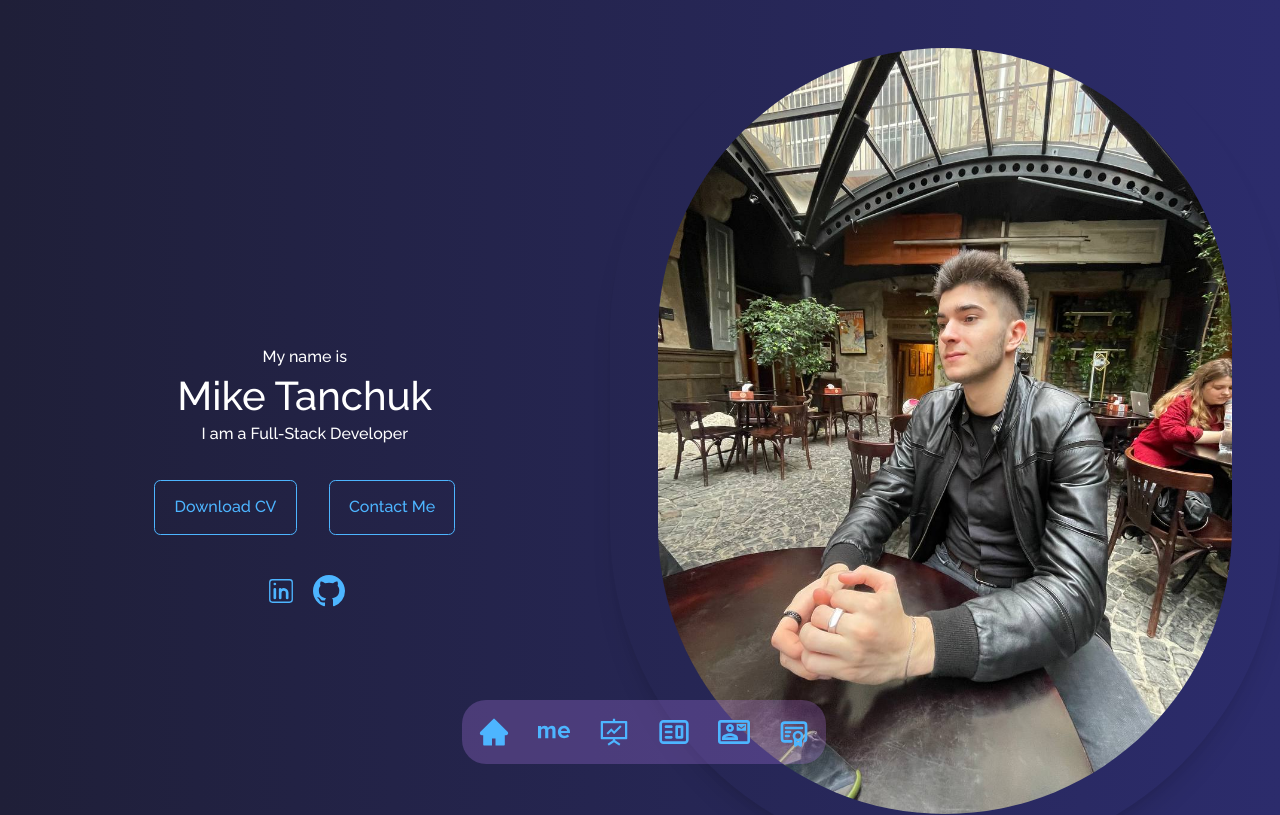
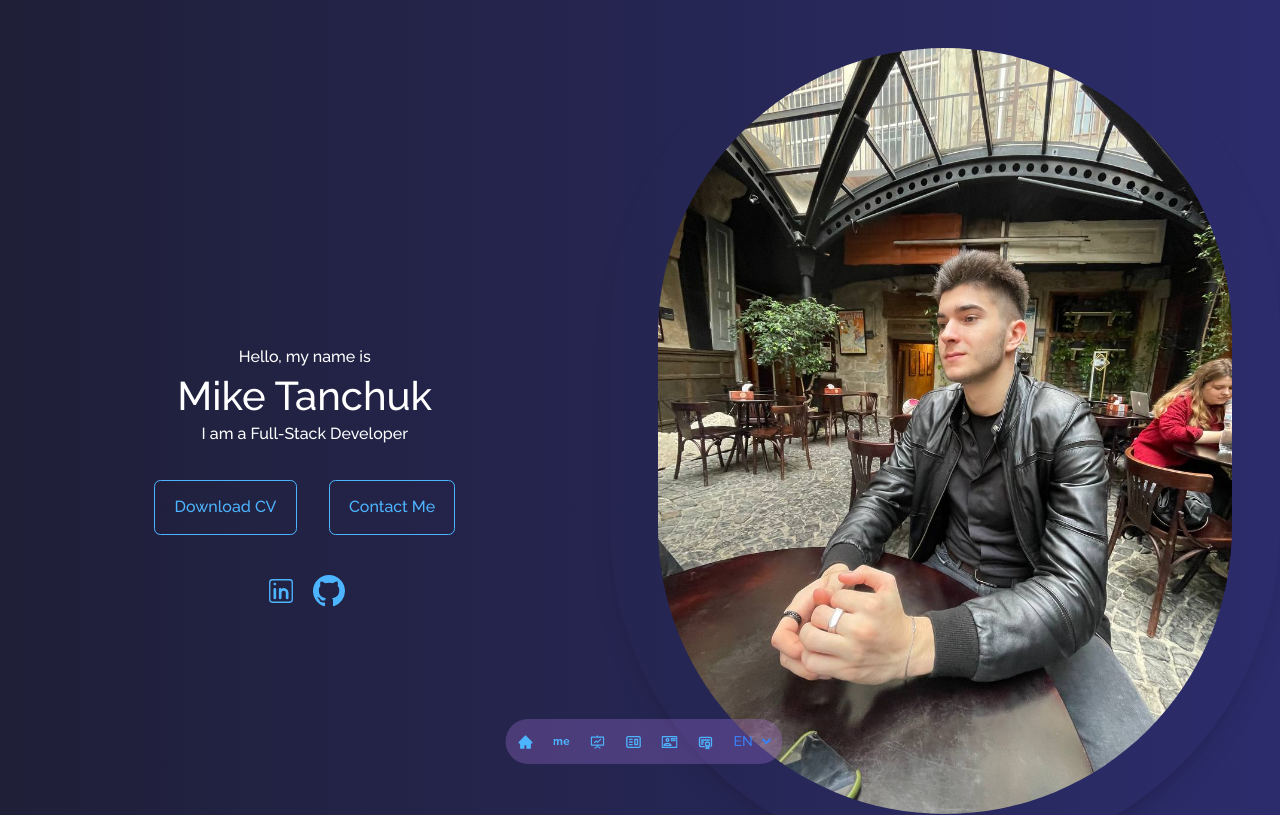
Before and after one commit to MykhailoTanchuk/homepage, a React (Create React App) app: page / in a window 1280 px wide. Shown: the top 815 px of the page. Built offline with nearby package versions, Linux system fonts and the light colour scheme.

Commit message:
i18 lib set up. Header component is localized. Lng switcher added.

```diff
--- a/package.json
+++ b/package.json
@@ -8,9 +8,13 @@
     "@testing-library/user-event": "^13.5.0",
     "emailjs-com": "^3.2.0",
     "framer-motion": "^10.12.16",
+    "i18next": "^23.1.0",
+    "i18next-browser-languagedetector": "^7.0.2",
+    "i18next-http-backend": "^2.2.1",
     "react": "^18.2.0",
     "react-dom": "^18.2.0",
     "react-hook-form": "^7.44.3",
+    "react-i18next": "^13.0.0",
     "react-icons": "^4.9.0",
     "react-scripts": "5.0.1",
     "react-slick": "^0.29.0",
--- a/public/index.html
+++ b/public/index.html
@@ -5,10 +5,6 @@
     <link rel="icon" href="https://cdn-icons-png.flaticon.com/512/25/25694.png" />
     <meta name="viewport" content="width=device-width, initial-scale=1" />
     <meta name="theme-color" content="#000000" />
-    <meta
-      name="description"
-      content="Web site created using create-react-app"
-    />
     <link rel="apple-touch-icon" href="https://cdn-icons-png.flaticon.com/512/25/25694.png" />
     <!--
       manifest.json provides metadata used when your web app is installed on a
--- /dev/null
+++ b/public/locales/en/translation.json
@@ -0,0 +1,7 @@
+{
+  "greeting": "Hello, my name is",
+  "name": "Mike Tanchuk",
+  "title": "I am a Full-Stack Developer",
+  "download": "Download CV",
+  "contact": "Contact Me"
+}
--- a/src/App.js
+++ b/src/App.js
@@ -9,7 +9,6 @@ import Footer from "./components/footer/Footer";
 import "slick-carousel/slick/slick.css";
 import "slick-carousel/slick/slick-theme.css";
 import Slider from "./components/slider/Slider";
-
 
 function App() {
 
--- a/src/components/header/Header.jsx
+++ b/src/components/header/Header.jsx
@@ -2,17 +2,22 @@ import {motion} from "framer-motion";
 import CV from '../../assets/CV.pdf';
 import HeaderSocials from "./HeaderSocials";
 import Avatar from "./Avatar";
+import {useTranslation} from "react-i18next";
+
 const Header = () => {
+
+    const {t} = useTranslation();
+
     return (
         <div id='header' className="flex flex-row">
             <div className="container flex flex-col items-center justify-center pt-24">
-                <h5>My name is</h5>
-                <h1>Mike Tanchuk</h1>
-                <h4>I am a Full-Stack Developer</h4>
+                <h5> {t('greeting')} </h5>
+                <h1> {t(`name`)}</h1>
+                <h4>{t('title')}</h4>
 
                 <div className="p-4">
-                    <a href={CV} download className="btn m-4">Download CV</a>
-                    <a href="#contact" className="btn m-4">Contact Me</a>
+                    <a href={CV} download className="btn m-4">{t(`download`)}</a>
+                    <a href="#contact" className="btn m-4">{t('contact')}</a>
                 </div>
 
                 <HeaderSocials/>
--- a/src/components/nav/Nav.jsx
+++ b/src/components/nav/Nav.jsx
@@ -1,23 +1,40 @@
-import React from 'react';
-import {AiFillHome,  AiOutlineFundProjectionScreen} from 'react-icons/ai';
-import {SiAboutdotme} from 'react-icons/si';
-import {CgWebsite} from 'react-icons/cg';
-import {MdOutlineContactMail} from 'react-icons/md';
-import {TbCertificate} from "react-icons/tb";
+import { useTranslation } from 'react-i18next';
+import { AiFillHome } from 'react-icons/ai';
+import { SiAboutdotme } from 'react-icons/si';
+import { AiOutlineFundProjectionScreen } from 'react-icons/ai';
+import { CgWebsite } from 'react-icons/cg';
+import { MdOutlineContactMail } from 'react-icons/md';
+import { TbCertificate } from 'react-icons/tb';
 
-const Nav = () => {
+const NavBar = () => {
+    const { i18n } = useTranslation();
+
+    const changeLanguage = (language) => {
+        i18n.changeLanguage(language);
+    };
 
     return (
-        <nav className="flex flex-row rounded-3xl z-50 gap-3 fixed w-max bg-purple-400 bg-opacity-25 p-2 m-1 left-1/2 -translate-x-1/2 bottom-8">
-            <a href="#header" className="bg-transparent p-2 rounded-full flex caret-blue-200 hover:bg-blue-950"> <AiFillHome size="2rem"/> </a>
-            <a href="#about" className="bg-transparent p-2 rounded-full flex caret-blue-200 hover:bg-blue-950"> <SiAboutdotme size="2rem"/> </a>
-            <a href="#skills" className="bg-transparent p-2 rounded-full flex caret-blue-200 hover:bg-blue-950"> <AiOutlineFundProjectionScreen size="2rem"/> </a>
-            <a href="#portfolio" className="bg-transparent p-2 rounded-full flex caret-blue-200 hover:bg-blue-950"> <CgWebsite size={`2rem`}/></a>
-            <a href="#contact" className="bg-transparent p-2 rounded-full flex caret-blue-200 hover:bg-blue-950"> <MdOutlineContactMail size={`2rem`}/></a>
-            <a href="#certificates" className="bg-transparent p-2 rounded-full flex caret-blue-200 hover:bg-blue-950"> <TbCertificate size={`2rem`}/></a>
-
+        <nav className="flex items-center justify-between rounded-3xl z-50 gap-3 fixed w-max bg-purple-400 bg-opacity-25 p-2 m-1 left-1/2 -translate-x-1/2 bottom-8">
+            <div className="flex gap-3">
+                <a href="#header" className="bg-transparent p-1 rounded-full flex caret-blue-200 hover:bg-blue-950"> <AiFillHome size="1rem"/> </a>
+                <a href="#about" className="bg-transparent p-1 rounded-full flex caret-blue-200 hover:bg-blue-950"> <SiAboutdotme size="1rem"/> </a>
+                <a href="#skills" className="bg-transparent p-1 rounded-full flex caret-blue-200 hover:bg-blue-950"> <AiOutlineFundProjectionScreen size="1rem"/> </a>
+                <a href="#portfolio" className="bg-transparent p-1 rounded-full flex caret-blue-200 hover:bg-blue-950"> <CgWebsite size={`1rem`}/></a>
+                <a href="#contact" className="bg-transparent p-1 rounded-full flex caret-blue-200 hover:bg-blue-950"> <MdOutlineContactMail size={`1rem`}/></a>
+                <a href="#certificates" className="bg-transparent p-1 rounded-full flex caret-blue-200 hover:bg-blue-950"> <TbCertificate size={`1rem`}/></a>
+            </div>
+            <div className="relative">
+                <select
+                    className="rounded-lg bg-transparent text-sm text-blue-500 hover:shadow-md"
+                    onChange={(event) => changeLanguage(event.target.value)}
+                >
+                    <option value="en">EN</option>
+                    <option value="ua">Укр</option>
+                    {/* Add as many languages as you want */}
+                </select>
+            </div>
         </nav>
     );
 };
 
-export default Nav;
+export default NavBar;
--- /dev/null
+++ b/src/i18n.js
@@ -0,0 +1,20 @@
+import i18next from 'i18next';
+import { initReactI18next } from 'react-i18next';
+import LanguageDetector from 'i18next-browser-languagedetector';
+import BackEnd from 'i18next-http-backend';
+
+i18next.use(BackEnd).use(LanguageDetector)
+.use(initReactI18next)
+.init({
+    fallbackLng: 'en',
+    debug: true,
+    detection: {
+        order: ['queryString', 'cookie'],
+        cache: ['cookie']
+    },
+    interpolation: {
+        escapeValue: false
+    }
+})
+
+export default i18next;
--- a/src/index.js
+++ b/src/index.js
@@ -1,14 +1,18 @@
-import React from 'react';
+import React, {Suspense} from 'react';
 import ReactDOM from 'react-dom/client';
 import './index.css';
 import App from './App';
 import reportWebVitals from './reportWebVitals';
 
+import './i18n'
+
 const root = ReactDOM.createRoot(document.getElementById('root'));
 root.render(
-  <React.StrictMode>
-    <App />
-  </React.StrictMode>
+    <React.StrictMode>
+        <Suspense fallback={<div>Loading</div>}>
+            <App/>
+        </Suspense>
+    </React.StrictMode>
 );
 
 // If you want to start measuring performance in your app, pass a function
```
Also changed, not shown: public/locales/ua/translation.json (added, +7 -0 lines), 1 other file (tests, documents, lock files or other folders).
